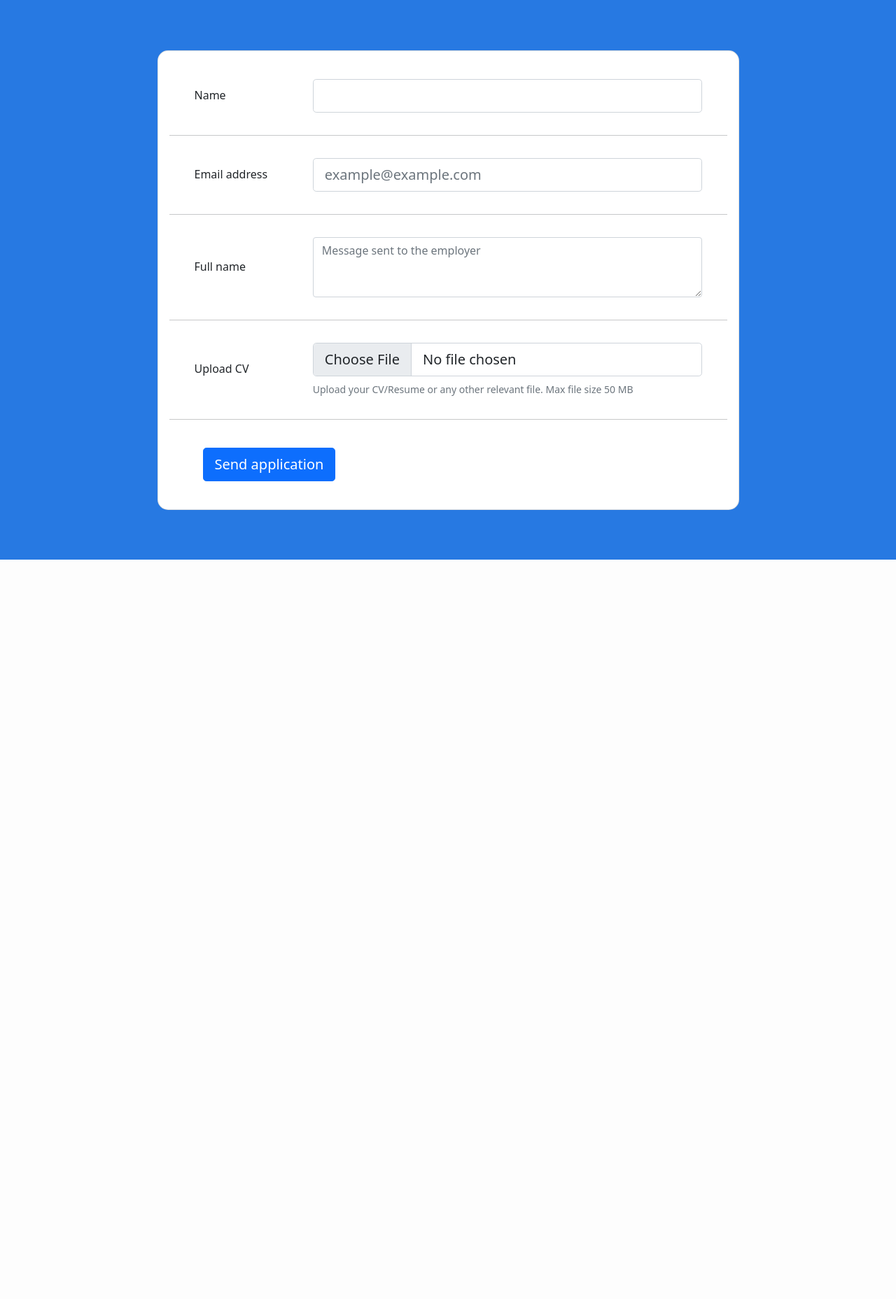
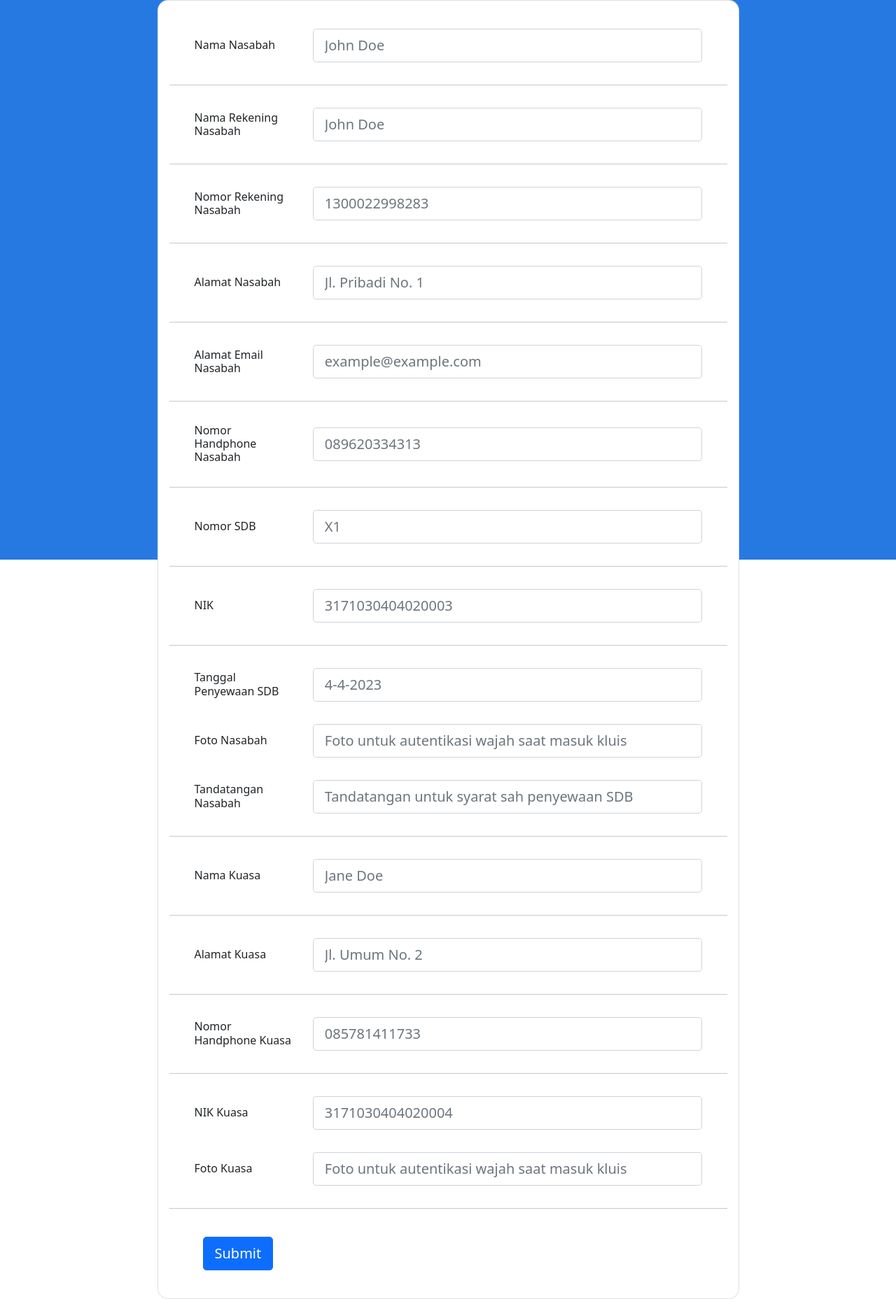
Before and after one commit to Zoniacer/BranchXODP256, a Flask app: template templates/user_from.html in a window 1280 px wide. Shown: the whole page at 70% size. Before the commit the page ends 800 px from the top, so only its background shows below. Run offline with Flask 3, Linux system fonts and the light colour scheme; the template is opened without the code that fills it, so the values that code supplies are empty.

Commit message:
add fields for user form

```diff
--- a/templates/user_from.html
+++ b/templates/user_from.html
@@ -23,12 +23,12 @@
               <div class="row align-items-center pt-4 pb-3">
                 <div class="col-md-3 ps-5">
 
-                  <h6 class="mb-0">Name</h6>
+                  <h6 class="mb-0">Nama Nasabah</h6>
 
                 </div>
                 <div class="col-md-9 pe-5">
 
-                  <input type="text" class="form-control form-control-lg" />
+                  <input type="text" class="form-control form-control-lg" placeholder="John Doe" />
 
                 </div>
               </div>
@@ -38,7 +38,52 @@
               <div class="row align-items-center py-3">
                 <div class="col-md-3 ps-5">
 
-                  <h6 class="mb-0">Email address</h6>
+                  <h6 class="mb-0">Nama Rekening Nasabah</h6>
+
+                </div>
+                <div class="col-md-9 pe-5">
+
+                  <input type="text" class="form-control form-control-lg" placeholder="John Doe" />
+
+                </div>
+              </div>
+
+              <hr class="mx-n3">
+
+              <div class="row align-items-center py-3">
+                <div class="col-md-3 ps-5">
+
+                  <h6 class="mb-0">Nomor Rekening Nasabah</h6>
+
+                </div>
+                <div class="col-md-9 pe-5">
+
+                  <input type="text" class="form-control form-control-lg" placeholder="1300022998283" />
+
+                </div>
+              </div>
+
+              <hr class="mx-n3">
+
+              <div class="row align-items-center py-3">
+                <div class="col-md-3 ps-5">
+
+                  <h6 class="mb-0">Alamat Nasabah</h6>
+
+                </div>
+                <div class="col-md-9 pe-5">
+
+                  <input type="text" class="form-control form-control-lg" placeholder="Jl. Pribadi No. 1" />
+
+                </div>
+              </div>
+
+              <hr class="mx-n3">
+
+              <div class="row align-items-center py-3">
+                <div class="col-md-3 ps-5">
+
+                  <h6 class="mb-0">Alamat Email Nasabah</h6>
 
                 </div>
                 <div class="col-md-9 pe-5">
@@ -53,12 +98,12 @@
               <div class="row align-items-center py-3">
                 <div class="col-md-3 ps-5">
 
-                  <h6 class="mb-0">Full name</h6>
+                  <h6 class="mb-0">Nomor Handphone Nasabah</h6>
 
                 </div>
                 <div class="col-md-9 pe-5">
 
-                  <textarea class="form-control" rows="3" placeholder="Message sent to the employer"></textarea>
+                  <input type="text" class="form-control form-control-lg" placeholder="089620334313" />
 
                 </div>
               </div>
@@ -68,14 +113,141 @@
               <div class="row align-items-center py-3">
                 <div class="col-md-3 ps-5">
 
-                  <h6 class="mb-0">Upload CV</h6>
+                  <h6 class="mb-0">Nomor SDB</h6>
 
                 </div>
                 <div class="col-md-9 pe-5">
 
-                  <input class="form-control form-control-lg" id="formFileLg" type="file" />
-                  <div class="small text-muted mt-2">Upload your CV/Resume or any other relevant file. Max file
-                    size 50 MB</div>
+                  <input type="text" class="form-control form-control-lg" placeholder="X1" />
+
+                </div>
+              </div>
+
+              <hr class="mx-n3">
+
+              <div class="row align-items-center py-3">
+                <div class="col-md-3 ps-5">
+
+                  <h6 class="mb-0">NIK</h6>
+
+                </div>
+                <div class="col-md-9 pe-5">
+
+                  <input type="text" class="form-control form-control-lg" placeholder="3171030404020003" />
+
+                </div>
+              </div>
+
+              <hr class="mx-n3">
+
+              <div class="row align-items-center py-3">
+                <div class="col-md-3 ps-5">
+
+                  <h6 class="mb-0">Tanggal Penyewaan SDB</h6>
+
+                </div>
+                <div class="col-md-9 pe-5">
+
+                  <input type="text" class="form-control form-control-lg" placeholder="4-4-2023" />
+
+                </div>
+              </div>
+
+              <div class="row align-items-center py-3">
+                <div class="col-md-3 ps-5">
+
+                  <h6 class="mb-0">Foto Nasabah</h6>
+
+                </div>
+                <div class="col-md-9 pe-5">
+
+                  <input type="text" class="form-control form-control-lg" placeholder="Foto untuk autentikasi wajah saat masuk kluis" />
+
+                </div>
+              </div>
+
+              <div class="row align-items-center py-3">
+                <div class="col-md-3 ps-5">
+
+                  <h6 class="mb-0">Tandatangan Nasabah</h6>
+
+                </div>
+                <div class="col-md-9 pe-5">
+
+                  <input type="text" class="form-control form-control-lg" placeholder="Tandatangan untuk syarat sah penyewaan SDB" />
+
+                </div>
+              </div>
+
+              <hr class="mx-n3">
+
+              <div class="row align-items-center py-3">
+                <div class="col-md-3 ps-5">
+
+                  <h6 class="mb-0">Nama Kuasa</h6>
+
+                </div>
+                <div class="col-md-9 pe-5">
+
+                  <input type="text" class="form-control form-control-lg" placeholder="Jane Doe" />
+
+                </div>
+              </div>
+
+              <hr class="mx-n3">
+
+              <div class="row align-items-center py-3">
+                <div class="col-md-3 ps-5">
+
+                  <h6 class="mb-0">Alamat Kuasa</h6>
+
+                </div>
+                <div class="col-md-9 pe-5">
+
+                  <input type="text" class="form-control form-control-lg" placeholder="Jl. Umum No. 2" />
+
+                </div>
+              </div>
+
+              <hr class="mx-n3">
+
+              <div class="row align-items-center py-3">
+                <div class="col-md-3 ps-5">
+
+                  <h6 class="mb-0">Nomor Handphone Kuasa</h6>
+
+                </div>
+                <div class="col-md-9 pe-5">
+
+                  <input type="text" class="form-control form-control-lg" placeholder="085781411733" />
+
+                </div>
+              </div>
+
+              <hr class="mx-n3">
+
+              <div class="row align-items-center py-3">
+                <div class="col-md-3 ps-5">
+
+                  <h6 class="mb-0">NIK Kuasa</h6>
+
+                </div>
+                <div class="col-md-9 pe-5">
+
+                  <input type="text" class="form-control form-control-lg" placeholder="3171030404020004" />
+
+                </div>
+              </div>
+
+              <div class="row align-items-center py-3">
+                <div class="col-md-3 ps-5">
+
+                  <h6 class="mb-0">Foto Kuasa</h6>
+
+                </div>
+                <div class="col-md-9 pe-5">
+
+                  <input type="text" class="form-control form-control-lg" placeholder="Foto untuk autentikasi wajah saat masuk kluis" />
 
                 </div>
               </div>
@@ -83,7 +255,7 @@
               <hr class="mx-n3">
 
               <div class="px-5 py-4">
-                <button type="submit" class="btn btn-primary btn-lg">Send application</button>
+                <button type="submit" class="btn btn-primary btn-lg">Submit</button>
               </div>
 
             </div>
```
